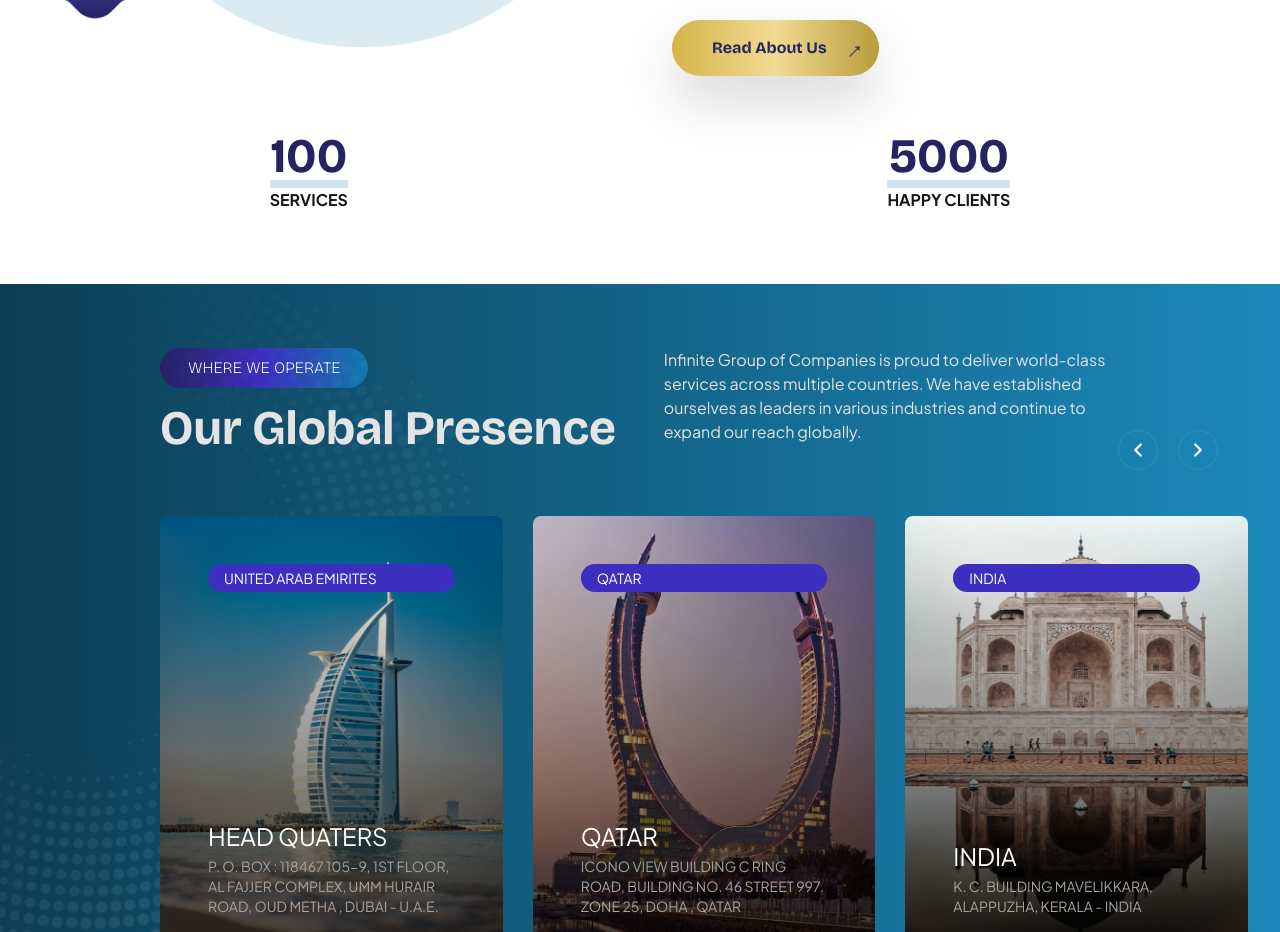
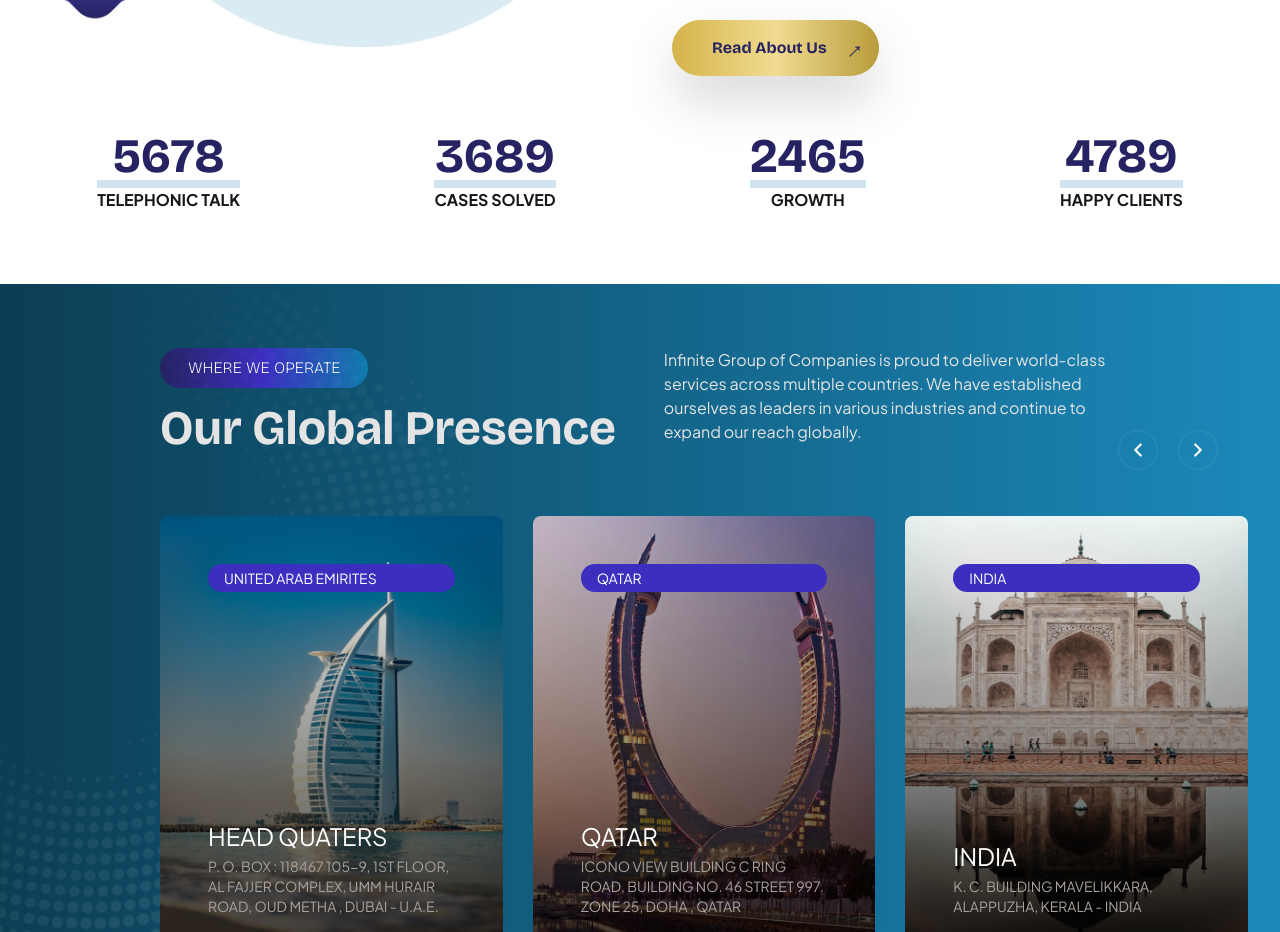
Before and after one commit to Acmeflaretec/Infinite-Group, a Next.js app in the folder client/: page / in a window 1280 px wide. Shown: the part 1600-2532 px from the top of the page. Built offline with nearby package versions, Linux system fonts and the light colour scheme.

Commit message:
Your commit message

```diff
--- a/client/components/home/About.tsx
+++ b/client/components/home/About.tsx
@@ -37,10 +37,10 @@
         </div>
       </div>
       <div className="lg:h-1/5 flex justify-around items-center pb-8">
-        {/* <Counter count={5678}>Telephonic talk</Counter>
-        <Counter count={3689}>cases solved</Counter> */}
-        <Counter count={100}>Services</Counter>
-        <Counter count={5000}>happy clients</Counter>
+        <Counter count={5678}>Telephonic talk</Counter>
+        <Counter count={3689}>cases solved</Counter>
+        <Counter count={2465}>growth</Counter>
+        <Counter count={4789}>happy clients</Counter>
       </div>
     </div>
   );
```
